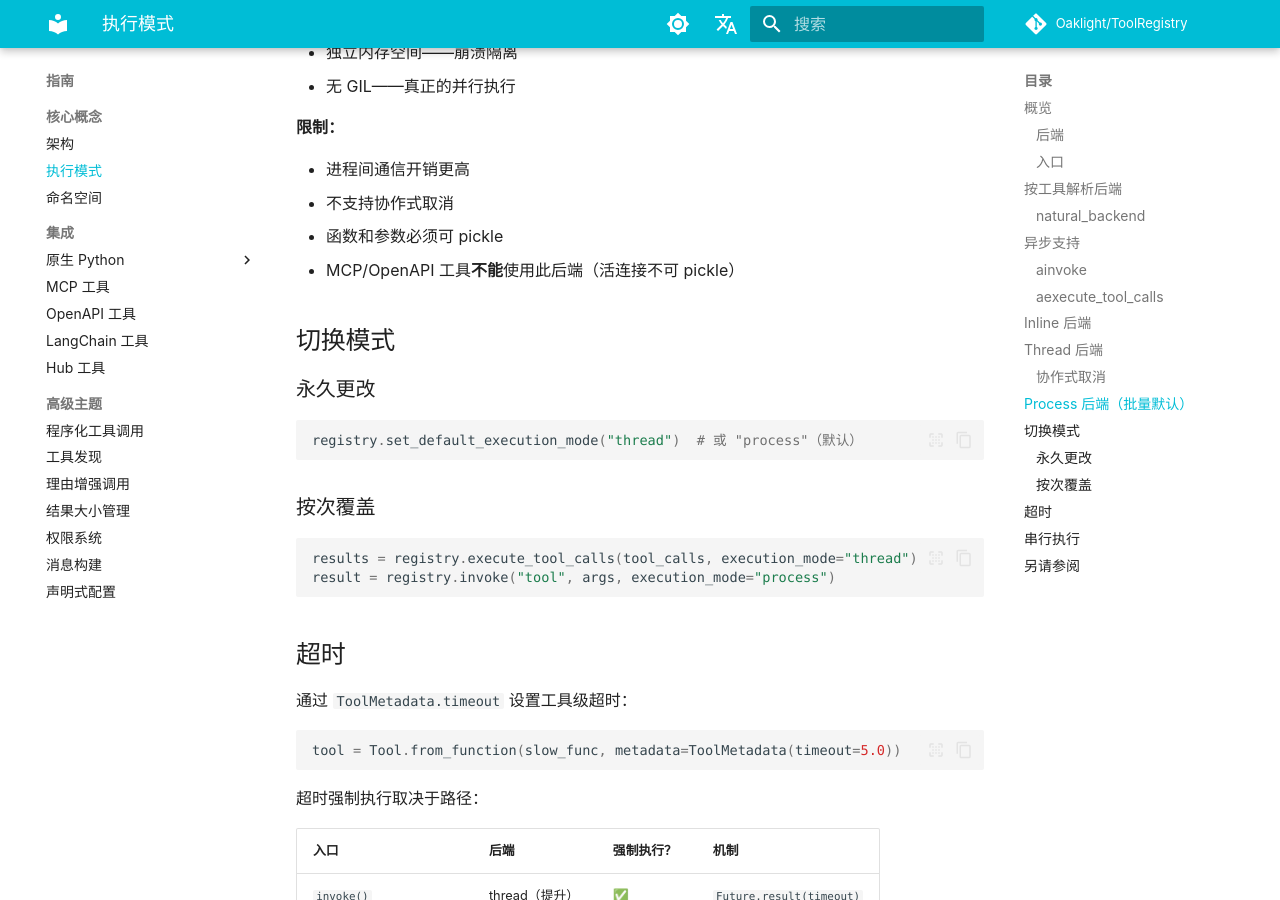
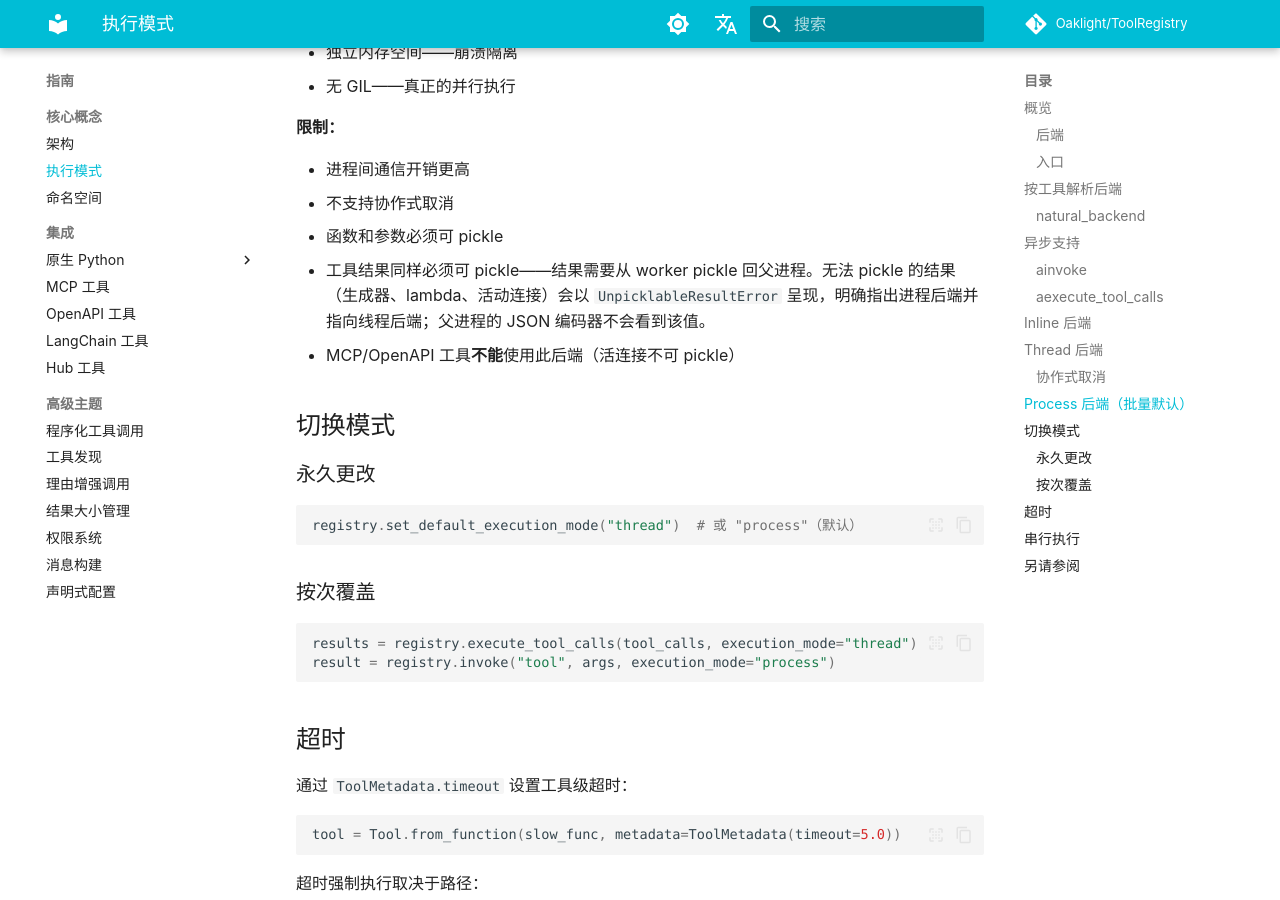
Before and after one commit to Oaklight/ToolRegistry, an MkDocs documentation site: the page built from docs/usage/concurrency_modes.md, in a window 1280 px wide and 900 px high, scrolled down 3633 px. Built offline with MkDocs 1.6.1 and Material for MkDocs 9.7.7, drawn with Linux system fonts in a browser that asks for light colours; some web fonts are replaced; comment, search, counter and statistics services are not loaded.

```diff
--- a/docs/usage/concurrency_modes.md
+++ b/docs/usage/concurrency_modes.md
@@ -126,6 +126,7 @@ def long_task(data: list, _ctx: ExecutionContext) -> str:
 - 进程间通信开销更高
 - 不支持协作式取消
 - 函数和参数必须可 pickle
+- 工具结果同样必须可 pickle——结果需要从 worker pickle 回父进程。无法 pickle 的结果（生成器、lambda、活动连接）会以 `UnpicklableResultError` 呈现，明确指出进程后端并指向线程后端；父进程的 JSON 编码器不会看到该值。
 - MCP/OpenAPI 工具**不能**使用此后端（活连接不可 pickle）
 
 ## 切换模式
```
Also changed, not shown: docs/api/core/executor.md (+1 -0 lines), docs/changelog.md (+1 -0 lines).
